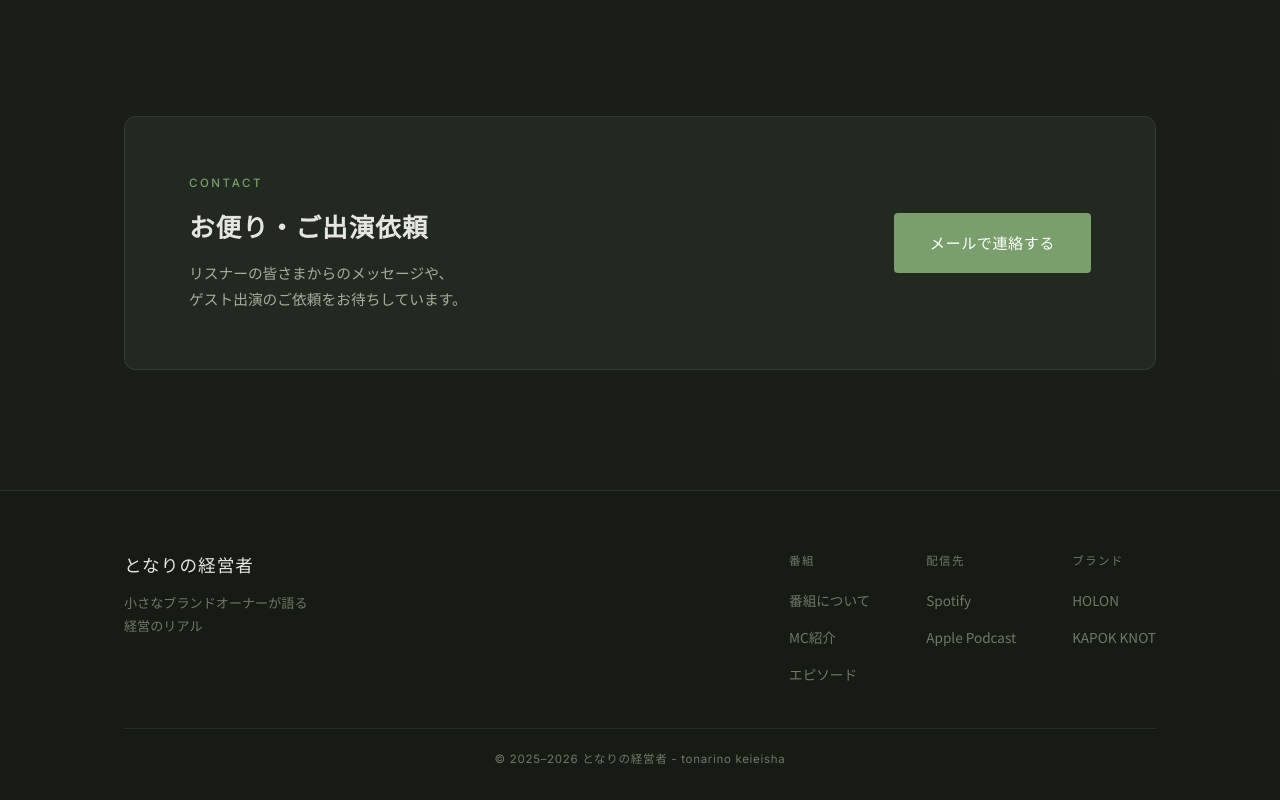
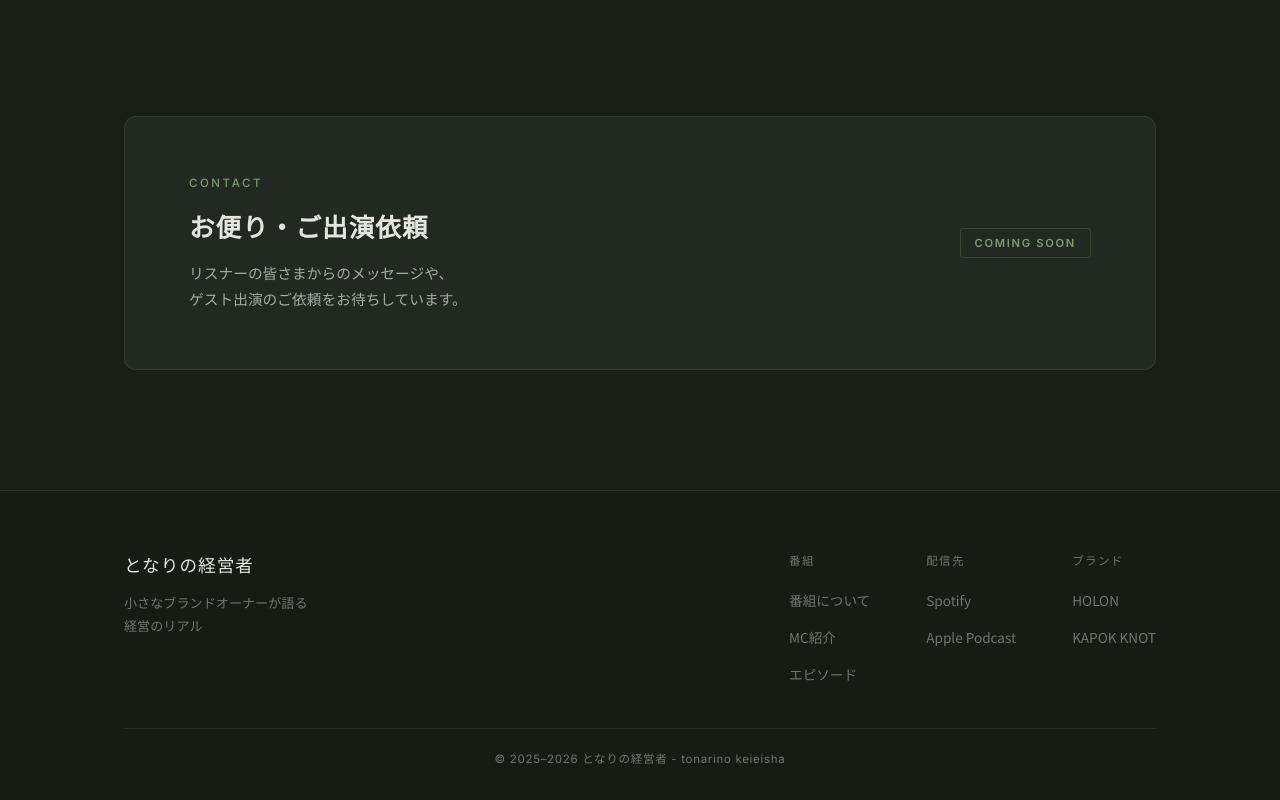
Before and after one commit to kishofukai-cmd/tonarinokeieisha, a plain HTML site: page index.html in a window 1280 px wide. Shown: the part 5214-6014 px from the top of the page. Drawn offline with Linux system fonts and the light colour scheme.

Commit message:
fix: お問い合わせをComing Soonに変更

```diff
--- a/index.html
+++ b/index.html
@@ -453,9 +453,7 @@
                     <h2 class="contact-title">お便り・ご出演依頼</h2>
                     <p class="contact-desc">リスナーの皆さまからのメッセージや、<br>ゲスト出演のご依頼をお待ちしています。</p>
                 </div>
-                <a href="mailto:tonarinokeieisha@gmail.com" class="btn btn--primary btn--lg" id="btnContact">
-                    メールで連絡する
-                </a>
+                <span class="sns-badge" id="btnContact">Coming Soon</span>
             </div>
         </div>
     </section>
```
